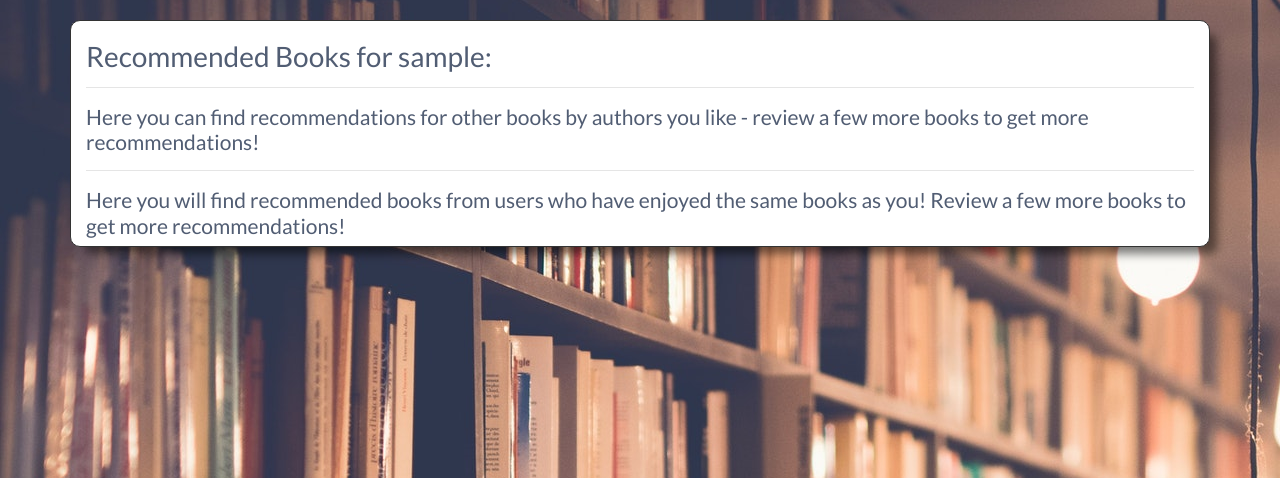
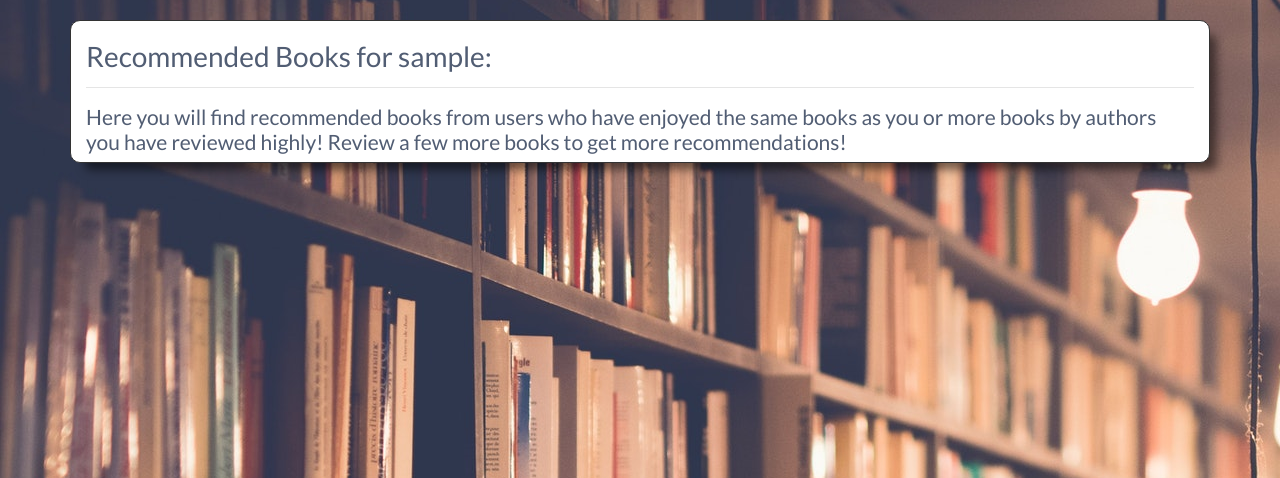
Before and after one commit to PLCoster/cs50web-project1, a Flask app: template templates/recommended.html in a window 1280 px wide. Shown: the part 68-546 px from the top of the page. Run offline with Flask 2, Linux system fonts and the light colour scheme; the template is opened without the code that fills it, so the values that code supplies are empty; the visitor is signed in with stand-in values (Sample User, id 1); some libraries are stand-ins or nearby versions.

Commit message:
Updated recommended.html template conditionals so only a single placeholder message is shown

```diff
--- a/templates/recommended.html
+++ b/templates/recommended.html
@@ -33,11 +33,8 @@
           </div>
         {% endfor %}
       </div>
-    {% else %}
-      <!-- Placeholder -->
-      <h3>Here you can find recommendations for other books by authors you like - review a few more books to get more recommendations!</h3>
+      <hr>
     {% endif %}
-    <hr>
     {% if books_rec %}
       <!-- Matching Books go into one grid section-->
       <h3>READ-RATE Members who enjoyed {{hr_book[1]}} also liked:</h3>
@@ -63,9 +60,10 @@
           </div>
         {% endfor %}
       </div>
-    {% else %}
+    {% endif %}
+    {% if not books_rec and not author_rec %}
       <!-- Placeholder -->
-      <h3>Here you will find recommended books from users who have enjoyed the same books as you! Review a few more books to get more recommendations!</h3>
+      <h3>Here you will find recommended books from users who have enjoyed the same books as you or more books by authors you have reviewed highly! Review a few more books to get more recommendations!</h3>
     {% endif %}
   </div>
 {% endblock %}
```
Also changed, not shown: 1 other file.
